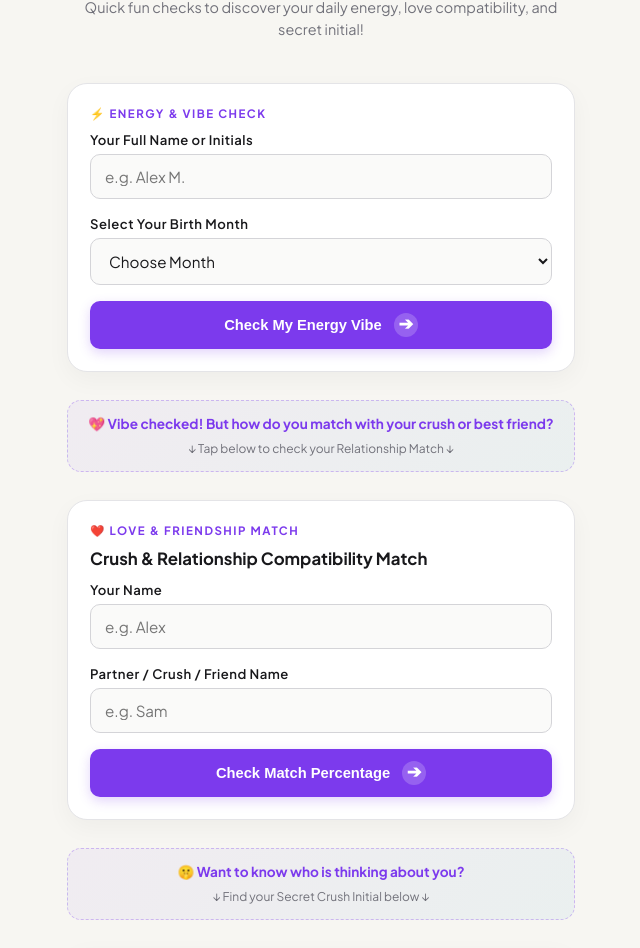
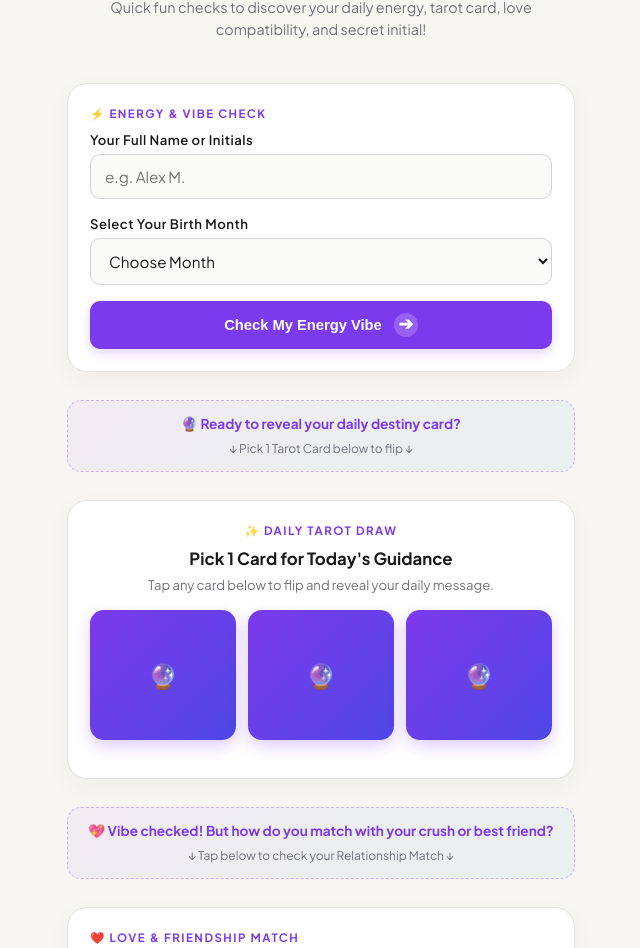
Before and after one commit to fuyjuwd-design/fuyjuwd-design.github.io, a plain HTML site: page index.html in a window 1280 px wide. Shown: the part 180-1128 px from the top of the page, without its empty margins (319-959 px from the left). Drawn offline with Linux system fonts and the light colour scheme.

Commit message:
Revise title and add tarot card styling
Updated the title and description for the daily vibe check page. Added styling for tarot cards and their interactions.

```diff
--- a/index.html
+++ b/index.html
@@ -3,8 +3,8 @@
 <head>
     <meta charset="UTF-8">
     <meta name="viewport" content="width=device-width, initial-scale=1.0">
-    <title>Universal Energy & Vibe Check 2026</title>
-    <meta name="description" content="Discover your true vibe, relationship compatibility, secret crush initial, and daily lucky codes. Instant, fun, and 100% free.">
+    <title>Daily Vibe & Tarot Check 2026</title>
+    <meta name="description" content="Discover your daily tarot card reading, energy vibe, relationship compatibility, and secret initial. Instant, fun, and 100% free.">
     <!-- Google Fonts -->
     <link href="https://fonts.googleapis.com/css2?family=Plus+Jakarta+Sans:wght@400;500;600;700;800&family=Cinzel:wght@600;700&display=swap" rel="stylesheet">
     <style>
@@ -347,6 +347,64 @@
             color: var(--text-muted);
         }
 
+        /* 3D TAROT CARDS STYLING */
+        .tarot-deck {
+            display: grid;
+            grid-template-columns: repeat(3, 1fr);
+            gap: 12px;
+            margin: 16px 0;
+            perspective: 1000px;
+        }
+
+        .tarot-card {
+            background: linear-gradient(135deg, #7c3aed, #4f46e5);
+            border-radius: 14px;
+            height: 130px;
+            cursor: pointer;
+            display: flex;
+            align-items: center;
+            justify-content: center;
+            color: white;
+            font-weight: 700;
+            font-size: 1.5rem;
+            box-shadow: 0 6px 16px rgba(124, 58, 237, 0.25);
+            transition: transform 0.4s ease, box-shadow 0.3s ease;
+            position: relative;
+            transform-style: preserve-3d;
+        }
+
+        .tarot-card:hover {
+            transform: translateY(-5px);
+            box-shadow: 0 10px 22px rgba(124, 58, 237, 0.35);
+        }
+
+        .tarot-card.flipped {
+            background: #ffffff;
+            color: var(--text-main);
+            border: 2px solid var(--primary);
+            transform: rotateY(180deg);
+            cursor: default;
+        }
+
+        .tarot-card .card-back-content, .tarot-card .card-front-content {
+            position: absolute;
+            width: 100%;
+            height: 100%;
+            backface-visibility: hidden;
+            display: flex;
+            flex-direction: column;
+            align-items: center;
+            justify-content: center;
+            padding: 8px;
+            text-align: center;
+        }
+
+        .tarot-card .card-front-content {
+            transform: rotateY(180deg);
+            font-size: 0.78rem;
+            font-weight: 600;
+        }
+
         /* EXPERT PSYCHIC & TAROT READER PROFILE */
         .expert-card {
             background: var(--bg-card);
@@ -589,7 +647,7 @@
     <div class="container">
         <!-- TOP HEADER -->
         <header>
-            <span class="brand-tag">✨ Daily Vibe Check 2026</span>
+            <span class="brand-tag">✨ Daily Vibe & Tarot Check 2026</span>
 
             <!-- LIVE CLOCK -->
             <div class="live-clock-card">
@@ -601,7 +659,7 @@
             </div>
 
             <h1>What's Your Hidden Energy Vibe & Luck Score Today?</h1>
-            <p class="subtitle">Quick fun checks to discover your daily energy, love compatibility, and secret initial!</p>
+            <p class="subtitle">Quick fun checks to discover your daily energy, tarot card, love compatibility, and secret initial!</p>
         </header>
 
         <!-- CARD 1: MAIN AURA SCANNER -->
@@ -670,11 +728,46 @@
 
         <!-- CURIOSITY BRIDGE 1 -->
         <div class="bridge-box">
+            <p>🔮 Ready to reveal your daily destiny card?</p>
+            <span>↓ Pick 1 Tarot Card below to flip ↓</span>
+        </div>
+
+        <!-- CARD 2: DAILY TAROT CARD DRAW -->
+        <section class="card" style="text-align: center;">
+            <span class="card-badge">✨ Daily Tarot Draw</span>
+            <h3 style="font-size: 1.05rem; margin-bottom: 6px; color: var(--text-main);">Pick 1 Card for Today's Guidance</h3>
+            <p class="subtitle" style="margin-bottom: 10px; font-size: 0.82rem;">Tap any card below to flip and reveal your daily message.</p>
+
+            <div class="tarot-deck" id="tarotDeck">
+                <div class="tarot-card" onclick="pickTarotCard(0)">
+                    <div class="card-back-content">🔮</div>
+                    <div class="card-front-content" id="tCard0">Card</div>
+                </div>
+                <div class="tarot-card" onclick="pickTarotCard(1)">
+                    <div class="card-back-content">🔮</div>
+                    <div class="card-front-content" id="tCard1">Card</div>
+                </div>
+                <div class="tarot-card" onclick="pickTarotCard(2)">
+                    <div class="card-back-content">🔮</div>
+                    <div class="card-front-content" id="tCard2">Card</div>
+                </div>
+            </div>
+
+            <div id="tarotResultBox" style="display: none; margin-top: 14px; background: #fafaf9; border: 1px solid #d4d4d8; border-radius: 10px; padding: 14px;">
+                <span id="tarotResultText" style="font-size: 0.88rem; font-weight: 600; color: var(--primary); display: block; margin-bottom: 10px;"></span>
+                <button class="btn btn-social" style="font-size: 0.85rem; padding: 10px;" onclick="shareTarot()">
+                    💬 Share Tarot Reading on WhatsApp
+                </button>
+            </div>
+        </section>
+
+        <!-- CURIOSITY BRIDGE 2 -->
+        <div class="bridge-box">
             <p>💖 Vibe checked! But how do you match with your crush or best friend?</p>
             <span>↓ Tap below to check your Relationship Match ↓</span>
         </div>
 
-        <!-- CARD 2: COSMIC BOND & LOVE SYNERGY SCANNER -->
+        <!-- CARD 3: COSMIC BOND & LOVE SYNERGY SCANNER -->
         <section class="card">
             <span class="card-badge">❤️ Love & Friendship Match</span>
 
@@ -723,13 +816,13 @@
             </div>
         </section>
 
-        <!-- CURIOSITY BRIDGE 2 -->
+        <!-- CURIOSITY BRIDGE 3 -->
         <div class="bridge-box">
             <p>🤫 Want to know who is thinking about you?</p>
             <span>↓ Find your Secret Crush Initial below ↓</span>
         </div>
 
-        <!-- CARD 3: SECRET INITIAL & SOUL CONNECTION DETECTOR -->
+        <!-- CARD 4: SECRET INITIAL & SOUL CONNECTION DETECTOR -->
         <section class="card">
             <span class="card-badge">💌 Secret Initial Finder</span>
 
@@ -775,13 +868,13 @@
             </div>
         </section>
 
-        <!-- CURIOSITY BRIDGE 3 -->
+        <!-- CURIOSITY BRIDGE 4 -->
         <div class="bridge-box">
             <p>✨ Want to know your lucky color and power number today?</p>
             <span>↓ Tap below to unlock ↓</span>
         </div>
 
-        <!-- CARD 4: INSTANT LUCKY FREQUENCY CODE GENERATOR -->
+        <!-- CARD 5: INSTANT LUCKY FREQUENCY CODE GENERATOR -->
         <section class="card" style="text-align: center;">
             <span class="card-badge">✨ Daily Lucky Code</span>
             <h3 style="font-size: 1.05rem; margin-bottom: 6px; color: var(--text-main);">Today's Lucky Color & Number</h3>
@@ -957,6 +1050,45 @@
         setInterval(updateGlobalClock, 1000);
         updateGlobalClock();
 
+        /* === DAILY TAROT CARD 3D FLIP LOGIC === */
+        const tarotMeanings = [
+            "✨ The Star: Hope, renewed energy, and great wishes coming true today!",
+            "🔥 The Sun: Massive success, joy, and wonderful positivity surrounding you.",
+            "🌿 The Wheel: A lucky breakthrough and a pleasant surprise in your day!",
+            "💖 The Lovers: Harmonious connections, love, and deep mutual understanding.",
+            "⚡ The Magician: Your manifestation power is peak today—make your move!"
+        ];
+
+        let tarotPickedToday = false;
+        function pickTarotCard(index) {
+            const todayKey = new Date().toDateString();
+            const lastPicked = localStorage.getItem('tarot_date');
+
+            if (lastPicked === todayKey) {
+                alert('You have already drawn your daily tarot card today! Come back tomorrow for a new card.');
+                return;
+            }
+
+            const cards = document.querySelectorAll('.tarot-card');
+            cards.forEach((card, idx) => {
+                card.classList.add('flipped');
+                const randomMeaning = tarotMeanings[Math.floor(Math.random() * tarotMeanings.length)];
+                document.getElementById(`tCard${idx}`).textContent = (idx === index) ? randomMeaning : tarotMeanings[Math.floor(Math.random() * tarotMeanings.length)];
+            });
+
+            localStorage.setItem('tarot_date', todayKey);
+            tarotPickedToday = true;
+
+            const selectedMsg = document.getElementById(`tCard${index}`).textContent;
+            document.getElementById('tarotResultText').textContent = "Your Daily Reading: " + selectedMsg;
+            document.getElementById('tarotResultBox').style.display = 'block';
+        }
+
+        function shareTarot() {
+            const text = encodeURIComponent("I just drew my Daily Tarot Card on Vibe Check! Check yours here: " + window.location.href);
+            window.open(`https://api.whatsapp.com/send?text=${text}`, '_blank');
+        }
+
         /* === 1. MAIN AURA SCANNER LOGIC === */
         const startScanBtn = document.getElementById('startScanBtn');
         const auraForm = document.getElementById('aura-form');
@@ -1122,7 +1254,7 @@
         }
 
         const globalReviews = [
-            { name: "Sarah L.", loc: "United Kingdom", text: "The energy vibe check was so fun and accurate for my week!" },
+            { name: "Sarah L.", loc: "United Kingdom", text: "The daily tarot card draw is my favorite part of the morning!" },
             { name: "Marcus T.", loc: "United States", text: "Super fun interactive tools, loved checking my match score." },
             { name: "Priya K.", loc: "India", text: "Zero sign up needed, clean design and instant fun. Amazing!" },
             { name: "Carlos M.", loc: "Brazil", text: "My lucky color result gave me great daily motivation." },
```
